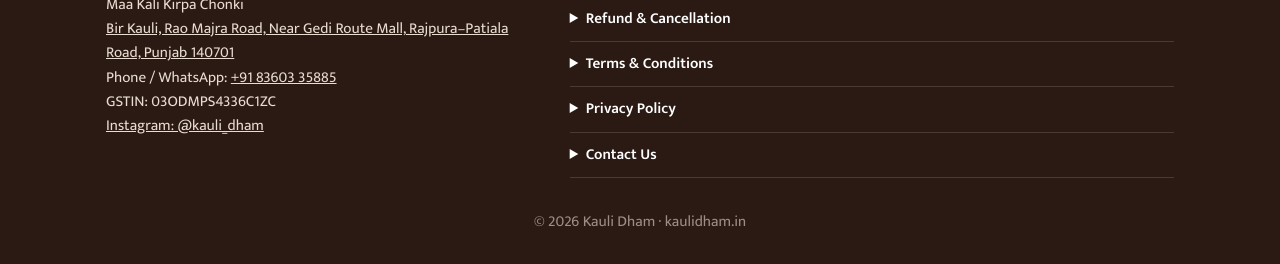
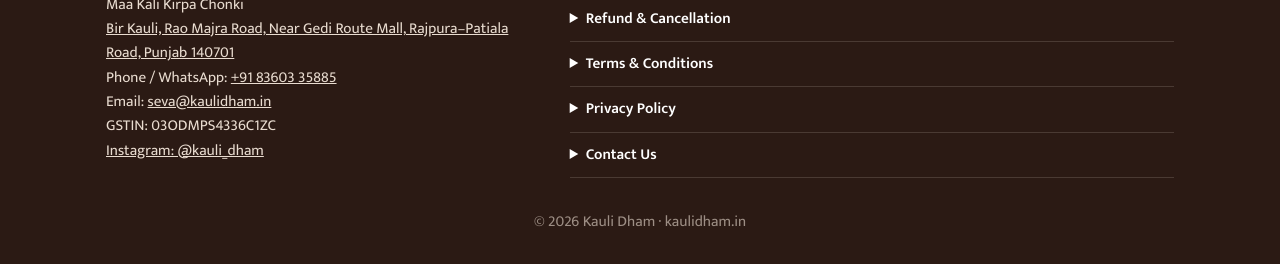
Before and after one commit to preetkamboj009/KauliDham, a plain HTML site: page index.html in a window 1280 px wide. Shown: the part 3753-4017 px from the top of the page. Drawn offline with Linux system fonts and the light colour scheme; a web font is replaced by a local one.

Commit message:
Add seva@kaulidham.in to footer
Co-Authored-By: Claude Opus 5.5 <noreply@anthropic.com>

```diff
--- a/index.html
+++ b/index.html
@@ -203,6 +203,7 @@
         <p>Maa Kali Kirpa Chonki</p>
         <p><a href="https://maps.google.com/?q=Kauli+Dham+Rao+Majra+Road+Rajpura+Punjab+140701" target="_blank" rel="noopener">Bir Kauli, Rao Majra Road, Near Gedi Route Mall, Rajpura–Patiala Road, Punjab 140701</a></p>
         <p>Phone / WhatsApp: <a href="tel:+918360335885">+91 83603 35885</a></p>
+        <p>Email: <a href="mailto:seva@kaulidham.in">seva@kaulidham.in</a></p>
         <p>GSTIN: 03ODMPS4336C1ZC</p>
         <p><a href="https://www.instagram.com/kauli_dham" target="_blank" rel="noopener">Instagram: @kauli_dham</a></p>
       </div>
@@ -227,6 +228,7 @@
           <summary>Contact Us</summary>
           <p>Kauli Dham, Bir Kauli, Rao Majra Road, Near Gedi Route Mall, Rajpura–Patiala Road, Punjab 140701</p>
           <p>Phone / WhatsApp: +91 83603 35885</p>
+          <p>Email: <a href="mailto:seva@kaulidham.in">seva@kaulidham.in</a></p>
           <p>GSTIN: 03ODMPS4336C1ZC</p>
         </details>
       </div>
```
